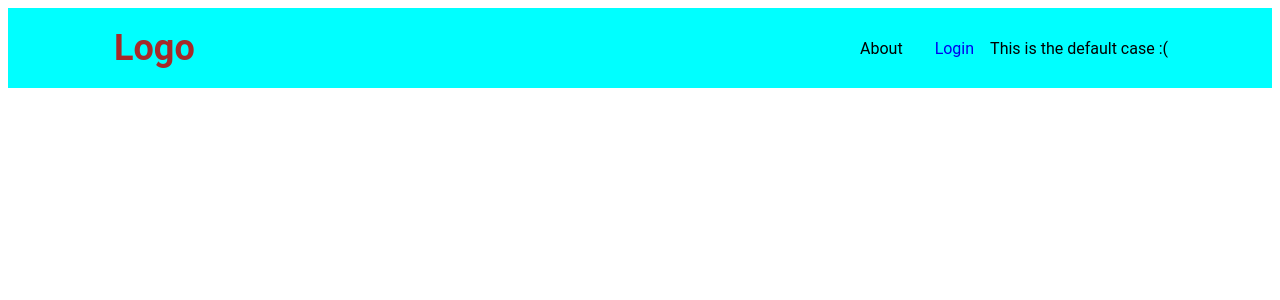
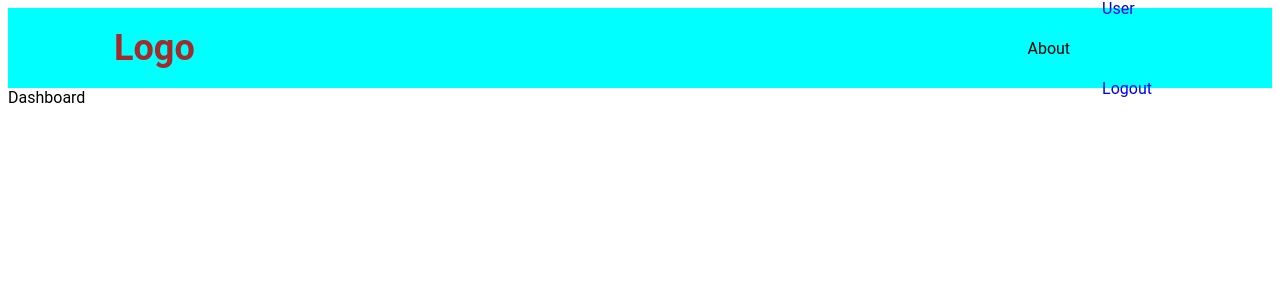
Before and after one commit to davrope/financial-app, a React (Create React App) app in the folder client/: page /dashboard in a window 1280 px wide. Shown: the top 300 px of the page. Built offline with nearby package versions, Linux system fonts and the light colour scheme; no server answers; the HTML template or start-up script is replaced by a standard one.

Commit message:
Navbar render with auth and new components created

```diff
--- a/client/src/App.js
+++ b/client/src/App.js
@@ -12,6 +12,8 @@ import Login from './components/Login';
 import Landing from './components/Landing';
 
 import { useDispatch } from 'react-redux';
+import UserInfo from './components/UserInfo';
+import Dashboard from './components/FinancialComp/Dashboard';
 
 
 
@@ -32,6 +34,8 @@ const App = () => {
       <Routes>
         <Route path='/' element = {<Landing/>}/>
         <Route path = "login" element = {<Login/>}/>
+        <Route path = '/user' element = {<UserInfo/>}/>
+        <Route path = '/dashboard' element = {<Dashboard/>}/>
       </Routes>
 
     </Router>
--- /dev/null
+++ b/client/src/components/FinancialComp/Dashboard.js
@@ -0,0 +1,9 @@
+import React from 'react'
+
+const Dashboard = () => {
+  return (
+    <div>Dashboard</div>
+  )
+}
+
+export default Dashboard
--- a/client/src/components/Navbar.js
+++ b/client/src/components/Navbar.js
@@ -2,25 +2,36 @@ import React from 'react';
 import {Link as LinkRouter} from 'react-router-dom';
 import {FaBars} from 'react-icons/fa';
 import {Link as LinkScroll} from 'react-scroll';
-import style from '../styles/navbar.module.css'
+import style from '../styles/navbar.module.css';
+
+import { useSelector } from 'react-redux';
 
 
 
-const Navbar = ({toggle, auth}) => {
+const Navbar = ({toggle}) => {
 
-  const renderTest = ({auth})=>{
-    switch({auth}){
+  const auth = useSelector((state)=>state.auth)
+  console.log("console from navbar:", auth)
+
+
+  const renderTest = ()=>{
+    switch(auth){
       case false:
         return(
-          <div>
-            This is the false case
-          </div>
+          <li className={style.navItem}>
+            <LinkRouter className={style.navLinkS} to= "/login">Login</LinkRouter>
+          </li>
         );
       default:
         return(
           <div>
-            This is the default case :(
-          </div>
+            <li className={style.navItem}>
+                <LinkRouter className={style.navLinkS} to= "/user">User</LinkRouter>
+            </li>
+            <li className={style.navItem}>
+              <a className={style.navLinkS} href= "/api/logout" key = "signout">Logout</a>
+            </li>
+        </div>
         )
     }
   }
@@ -41,11 +52,9 @@ const Navbar = ({toggle, auth}) => {
           <li className={style.navItem}>
             <LinkScroll to= 'about' className={style.navLinkS}>About</LinkScroll>
           </li>
-          <li className={style.navItem}>
-            <LinkRouter className={style.navLinkS} to= "/login">Login</LinkRouter>
-          </li>
+
           <li>
-            {renderTest({auth})}
+            {renderTest()}
           </li>
         </ul>
       </nav>
--- /dev/null
+++ b/client/src/components/UserInfo.js
@@ -0,0 +1,9 @@
+import React from 'react'
+
+const UserInfo = () => {
+  return (
+    <div>UserInfo</div>
+  )
+}
+
+export default UserInfo
```
Also changed, not shown: 1 other file (tests, documents, lock files or other folders).
